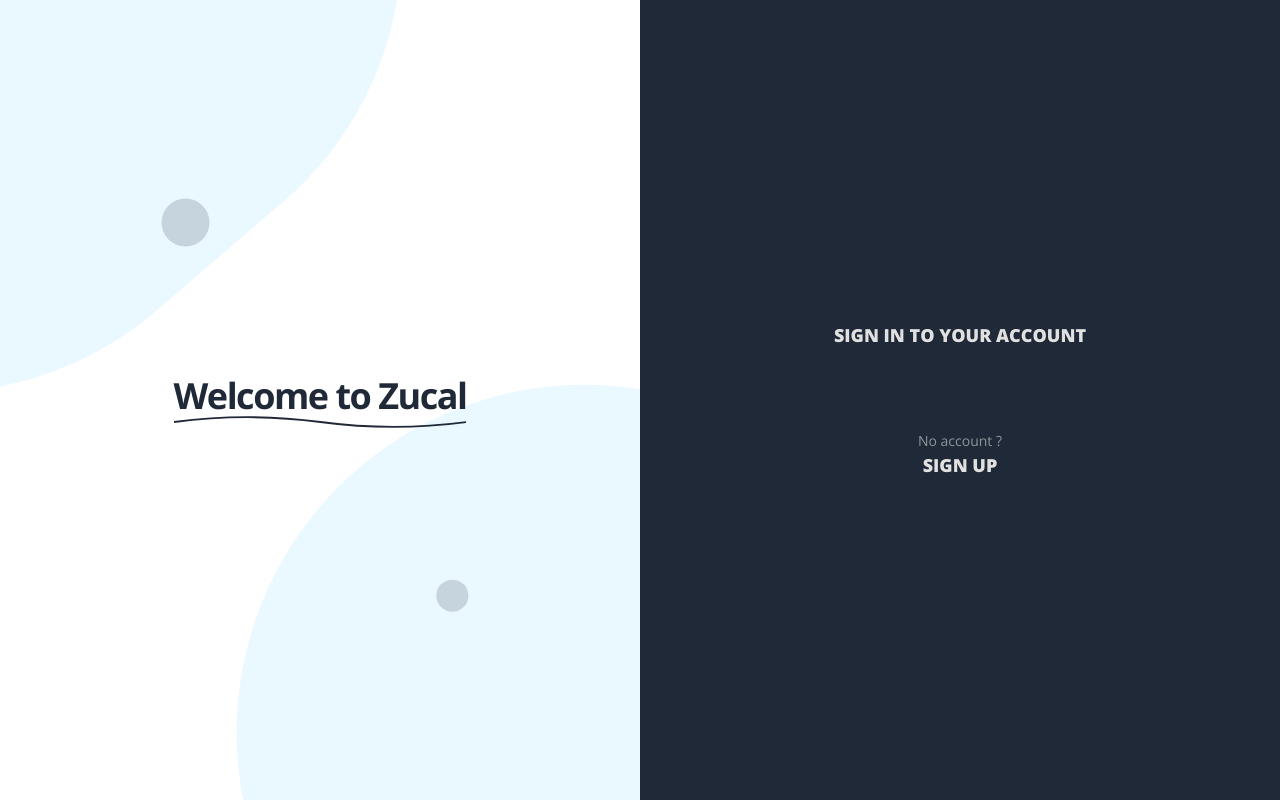
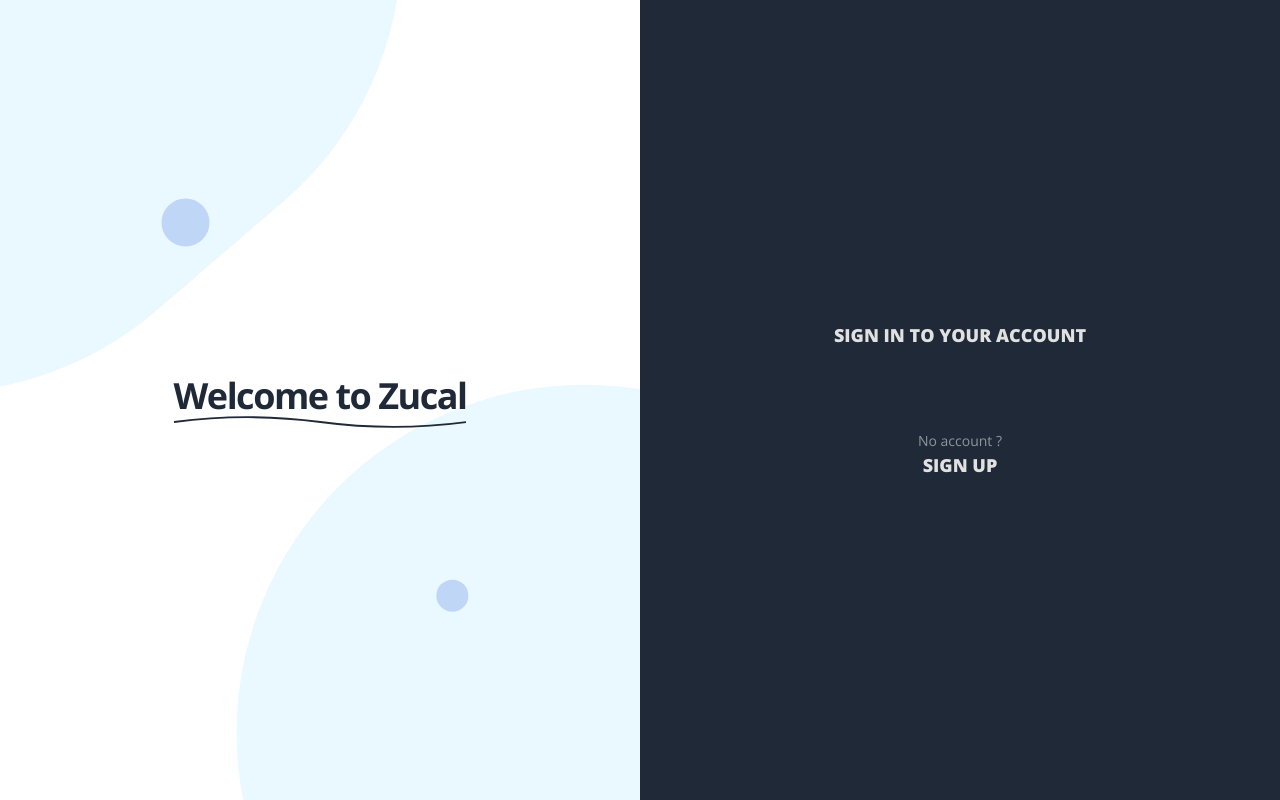
Before and after one commit to tttn13/monorepo, a Next.js app in the folder projects/kora/frontend/: page /login in a window 1280 px wide. Built offline with nearby package versions, Linux system fonts and the light colour scheme; no server answers.

Commit message:
changed color of animated elements

```diff
--- a/projects/kora/frontend/app/components/hero.tsx
+++ b/projects/kora/frontend/app/components/hero.tsx
@@ -83,7 +83,7 @@ export default function Hero() {
           }}
         />
         <motion.div
-          className="absolute top-1/4 left-1/4 w-12 h-12 bg-slate-700/20 dark:bg-slate-700/30 rounded-full"
+          className="absolute top-1/4 left-1/4 w-12 h-12 bg-blue-700/20 dark:bg-blue-700/30 rounded-full"
           animate={{
             y: [0, -20, 0],
             x: [0, 20, 0],
@@ -95,7 +95,7 @@ export default function Hero() {
           }}
         />
         <motion.div
-          className="absolute bottom-1/4 right-1/4 w-8 h-8 bg-slate-700/20 dark:bg-slate-700/30 rounded-full"
+          className="absolute bottom-1/4 right-1/4 w-8 h-8 bg-blue-700/20 dark:bg-blue-700/30 rounded-full"
           animate={{
             y: [0, 30, 0],
             x: [0, -30, 0],
```
